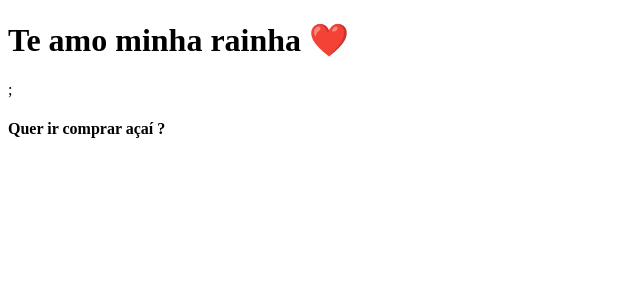
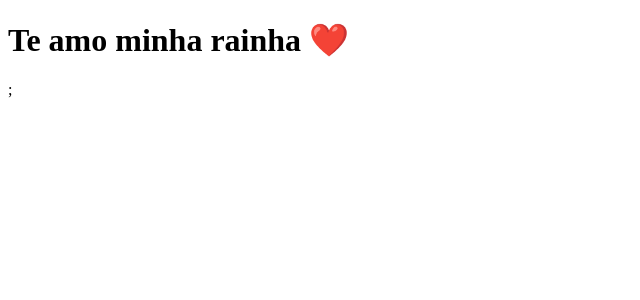
Before and after one commit to JLeoBorges/clone-tabnews, a Next.js app: page / in a window 1280 px wide. Shown: the top 300 px of the page, without its empty margins (0-640 px from the left). Built offline with nearby package versions, Linux system fonts and the light colour scheme.

Commit message:
Atualização 2.2.1

```diff
--- a/pages/index.js
+++ b/pages/index.js
@@ -2,7 +2,6 @@ function Home(){
     return(
         <div>
     <h1>Te amo minha rainha ❤️</h1>;
-    <h4>Quer ir comprar açaí ?</h4>
     </div>);
 }
 
```
